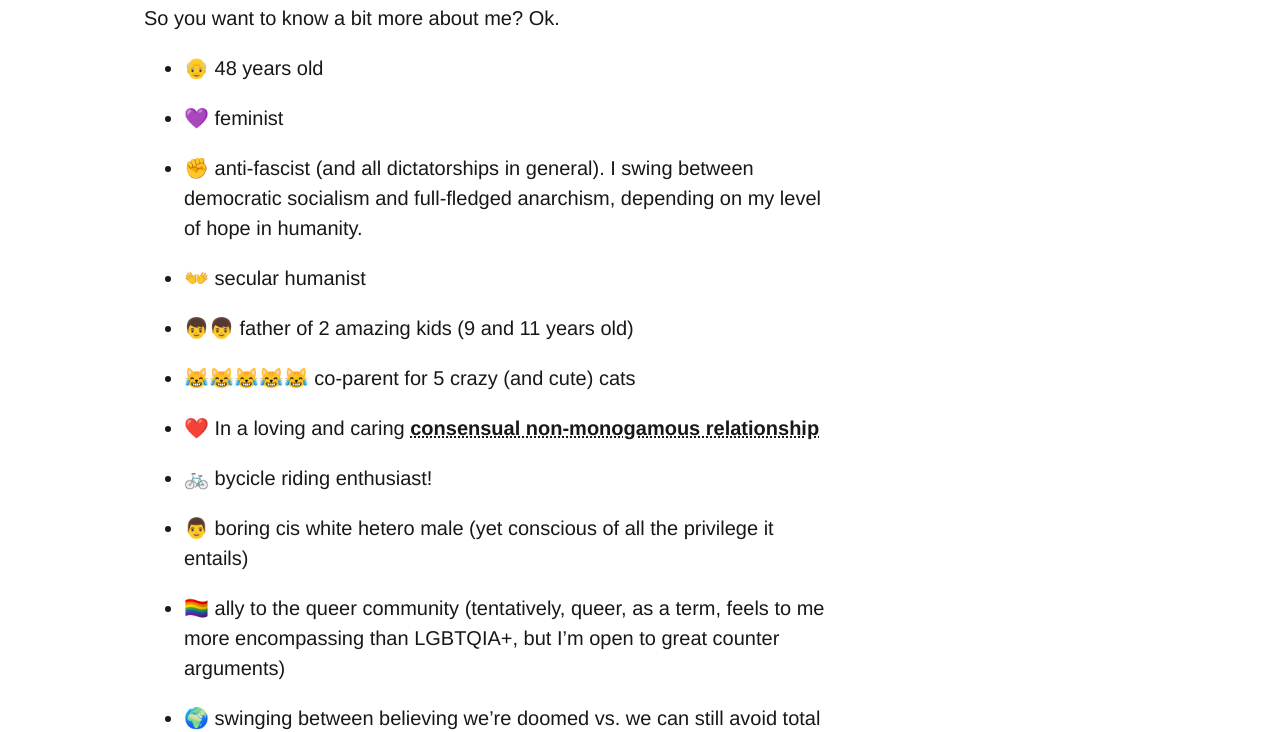
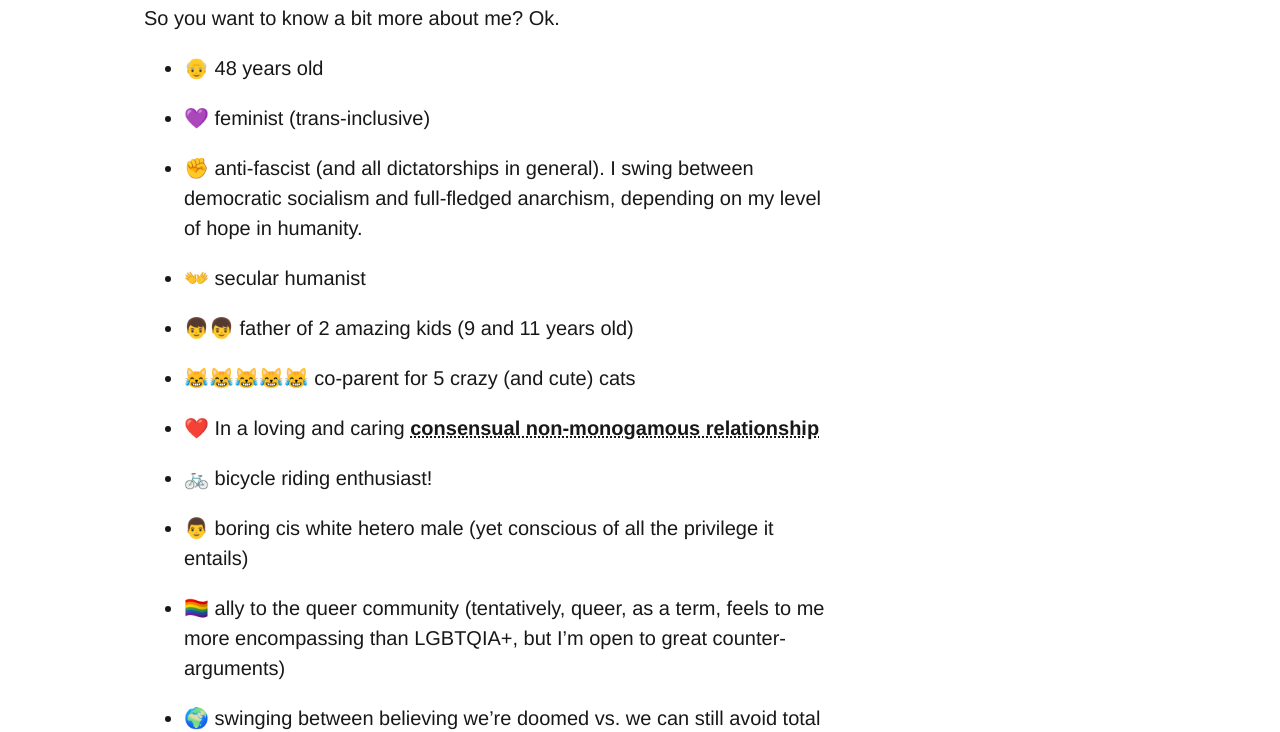
Before and after one commit to pedro-homero/pedro-homero.github.io, a Jekyll site: the page built from bio.markdown, in a window 1280 px wide. Shown: the part 754-1486 px from the top of the page. Built offline with Jekyll 4.4.1, drawn with Linux system fonts in a browser that asks for light colours; emoji names are drawn with the system emoji font.

Commit message:
Update bio.markdown
Updated the line on feminism and fixed typos

```diff
--- a/bio.markdown
+++ b/bio.markdown
@@ -10,7 +10,7 @@ So you want to know a bit more about me? Ok.
 
 * :older_man: 48 years old
 
-* :purple_heart: feminist
+* :purple_heart: feminist (trans-inclusive)
 
 * :fist: anti-fascist (and all dictatorships in general). I swing between democratic socialism and full-fledged anarchism, depending on my level of hope in humanity.
 
@@ -22,11 +22,11 @@ So you want to know a bit more about me? Ok.
 
 * :heart: In a loving and caring [**consensual non-monogamous relationship**]({% post_url 2022-11-08-consensual-non-monogamy %})
 
-* :bike: bycicle riding enthusiast!
+* :bike: bicycle riding enthusiast!
 
 * :man: boring cis white hetero male (yet conscious of all the privilege it entails)
 
-* :rainbow_flag: ally to the queer community (tentatively, queer, as a term, feels to me more encompassing than LGBTQIA+, but I'm open to great counter arguments)
+* :rainbow_flag: ally to the queer community (tentatively, queer, as a term, feels to me more encompassing than LGBTQIA+, but I'm open to great counter-arguments)
 
 * :earth_africa: swinging between believing we're doomed vs. we can still avoid total climate disaster - ask me how I feel today! :upside_down_face:
 
```
